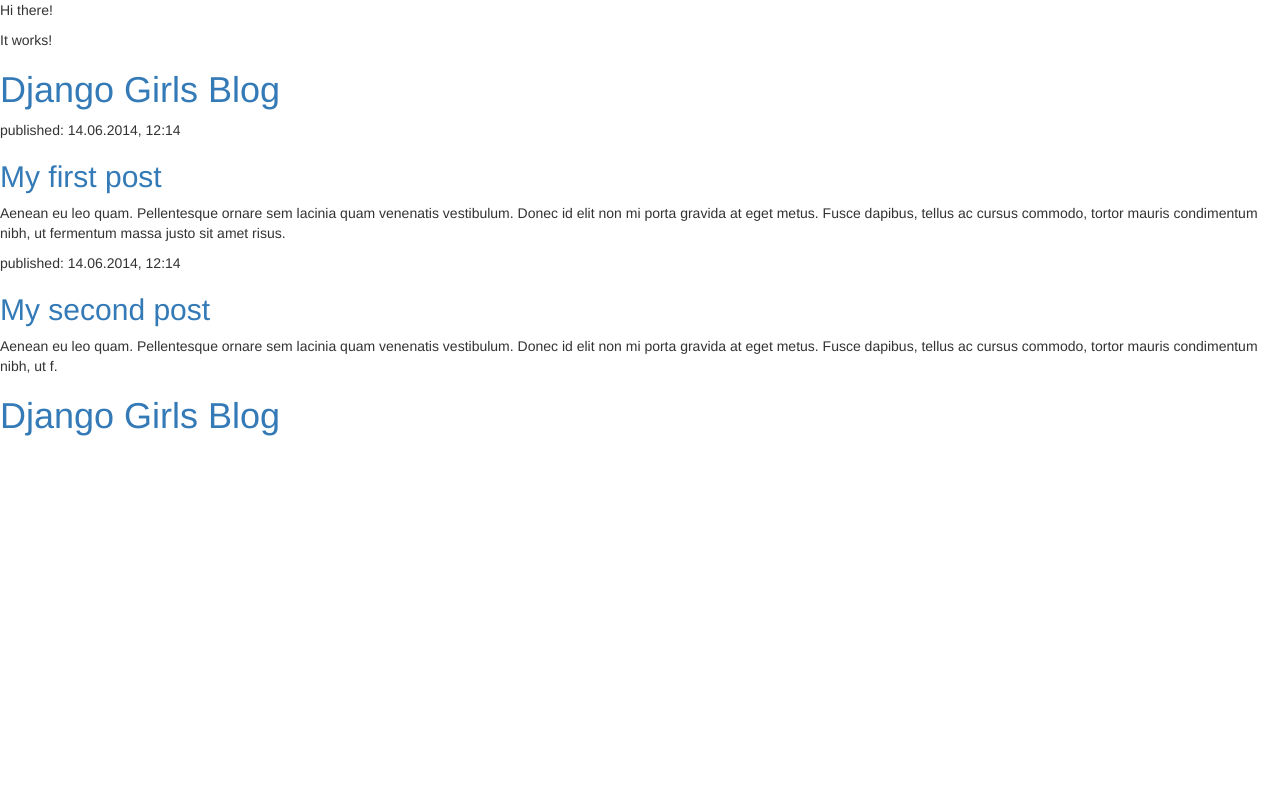
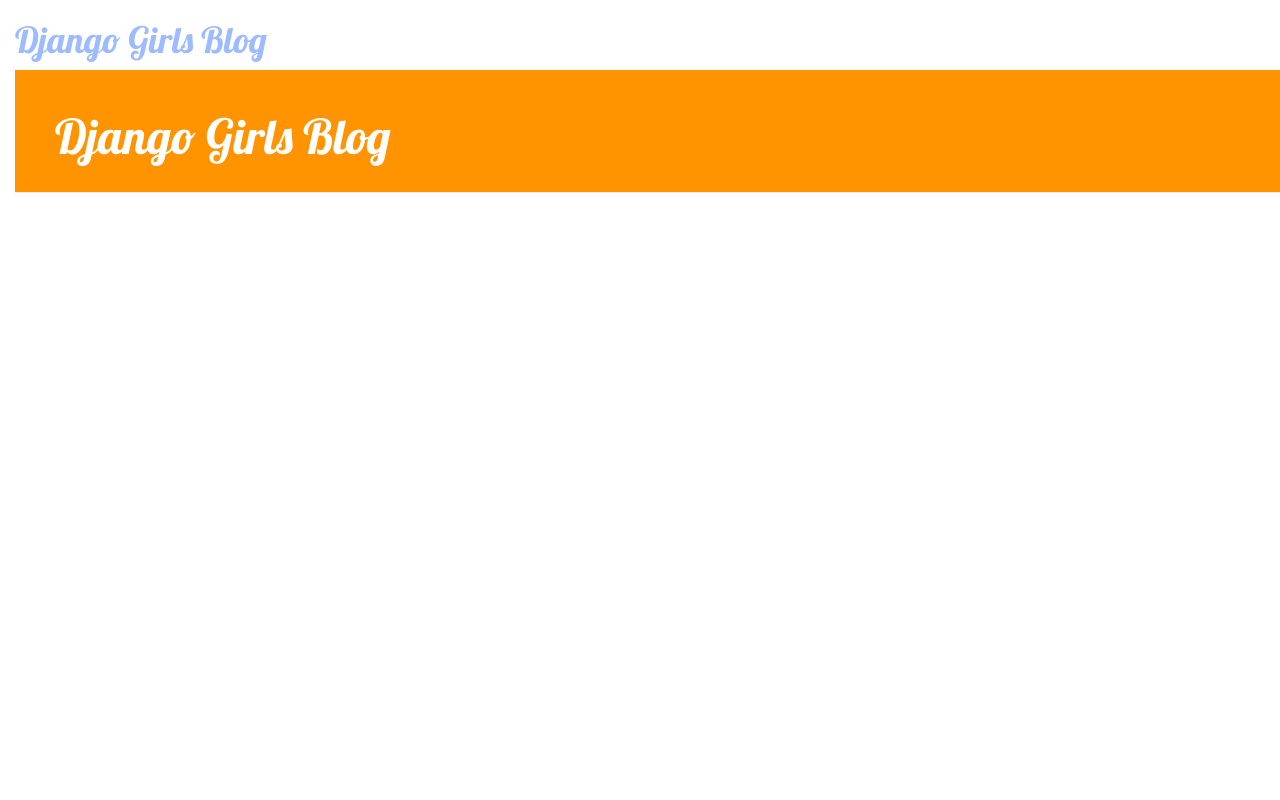
Before and after one commit to Alice1342/piggy, a Django app: page / in a window 1280 px wide. Run offline with Django 4.2, Linux system fonts and the light colour scheme; some libraries are stand-ins or nearby versions.

Commit message:
Modified templates to display posts from database.

```diff
--- /dev/null
+++ b/blog/static/css/blog.css
@@ -0,0 +1,55 @@
+h1 a {
+    color: #9ebbff;
+    font-family: 'Lobster';
+}
+
+body {
+    padding-left: 15px;
+}
+
+.page-header {
+    background-color: #ff9400;
+    margin-top: 0;
+    padding: 20px 20px 20px 40px;
+}
+
+.page-header h1, .page-header h1 a, .page-header h1 a:visited, .page-header h1 a:active {
+    color: #ffffff;
+    font-size: 36pt;
+    text-decoration: none;
+}
+
+.content {
+    margin-left: 40px;
+}
+
+h1, h2, h3, h4 {
+    font-family: 'Lobster', cursive;
+}
+
+.date {
+    color: #828282;
+}
+
+.save {
+    float: right;
+}
+
+.post-form textarea, .post-form input {
+    width: 100%;
+}
+
+.top-menu, .top-menu:hover, .top-menu:visited {
+    color: #ffffff;
+    float: right;
+    font-size: 26pt;
+    margin-right: 20px;
+}
+
+.post {
+    margin-bottom: 70px;
+}
+
+.post h1 a, .post h1 a:visited {
+    color: #000000;
+}
--- a/blog/templates/blog/post_list.html
+++ b/blog/templates/blog/post_list.html
@@ -1,42 +1,19 @@
-<html>
-    <head>
-        <title>alisa's blog</title>
-    </head>
-    <body>
-        <p>Hi there!</p>
-        <p>It works!</p>
-    </body>
-</html>
-
+{% load static %}
 <html>
     <head>
         <title>Django Girls blog</title>
         <link rel="stylesheet" href="//maxcdn.bootstrapcdn.com/bootstrap/3.2.0/css/bootstrap.min.css">
         <link rel="stylesheet" href="//maxcdn.bootstrapcdn.com/bootstrap/3.2.0/css/bootstrap-theme.min.css">
+        <link rel="stylesheet" href="{% static 'css/blog.css' %}">
+        <link href="https://fonts.googleapis.com/css?family=Lobster&subset=latin,cyrillic" rel="stylesheet" type="text/css">
     </head>
     <body>
         <div>
             <h1><a href="/">Django Girls Blog</a></h1>
-            {{ posts }}
-            <p>published: 14.06.2014, 12:14</p>
-            <h2><a href="">My first post</a></h2>
-            <p>Aenean eu leo quam. Pellentesque ornare sem lacinia quam venenatis vestibulum. Donec id elit non mi porta gravida at eget metus. Fusce dapibus, tellus ac cursus commodo, tortor mauris condimentum nibh, ut fermentum massa justo sit amet risus.</p>
+            <div class="page-header">
+                <h1><a href="/">Django Girls Blog</a></h1>
             </div>
 
-        <div>
-            <p>published: 14.06.2014, 12:14</p>
-            <h2><a href="">My second post</a></h2>
-            <p>Aenean eu leo quam. Pellentesque ornare sem lacinia quam venenatis vestibulum. Donec id elit non mi porta gravida at eget metus. Fusce dapibus, tellus ac cursus commodo, tortor mauris condimentum nibh, ut f.</p>
-        </div>
-    </body>
-</html>
-
-{% for post in posts %}
-    {{ post }}
-{% endfor %}
-
-<div>
-    <h1><a href="/">Django Girls Blog</a></h1>
         </div>
 
         {% for post in posts %}
@@ -44,5 +21,12 @@
                 <p>published: {{ post.published_date }}</p>
                 <h1><a href="">{{ post.title }}</a></h1>
                 <p>{{ post.text|linebreaksbr }}</p>
+                <div class="post">
+                    <p>published: {{ post.published_date }}</p>
+                    <h1><a href="">{{ post.title }}</a></h1>
+                    <p>{{ post.text|linebreaksbr }}</p>
+                </div>
             </div>
         {% endfor %}
+    </body>
+</html>
```
Lines whose indentation alone changed are shown as unchanged.
